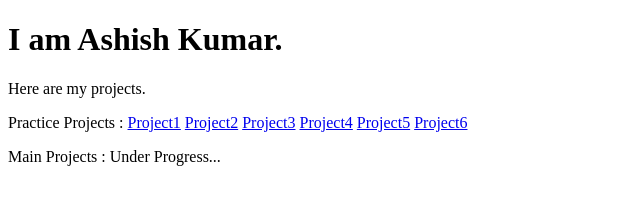
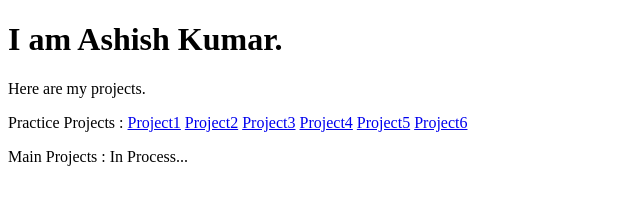
Before and after one commit to adarshanand123/SimpleWebServer, a website: page public/index.html in a window 1280 px wide. Shown: the full height of the page, 0-640 px from the left. Drawn offline with Linux system fonts and the light colour scheme.

Commit message:
Minor text change at home page

```diff
--- a/public/index.html
+++ b/public/index.html
@@ -14,6 +14,6 @@
 			<a href= "/YouTubeSearch/youtubeSearch.html">Project5</a>
 			<a href= "/StickyNotes/stickyNotes.html">Project6</a>
 		</p>
-		<p>Main Projects : Under Progress...</p>
+		<p>Main Projects : In Process...</p>
 	</body>
 </html>
```
